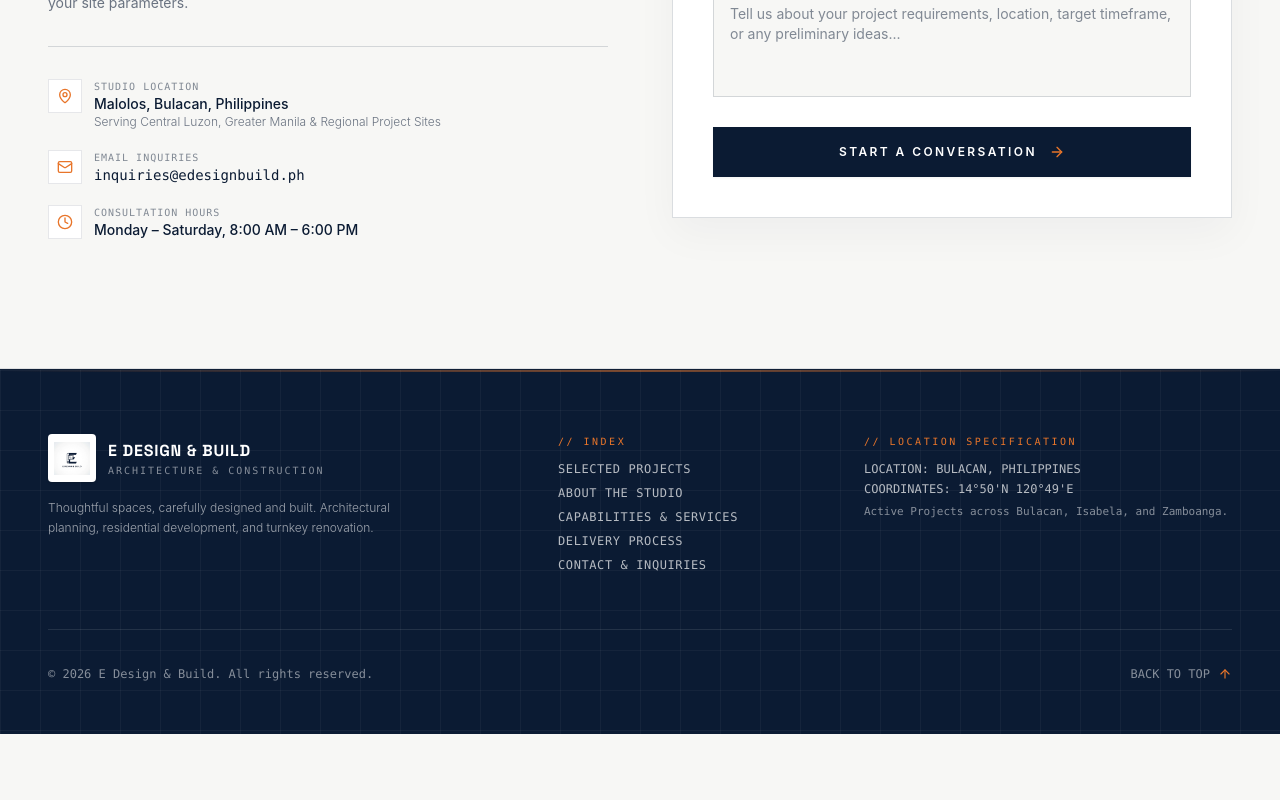
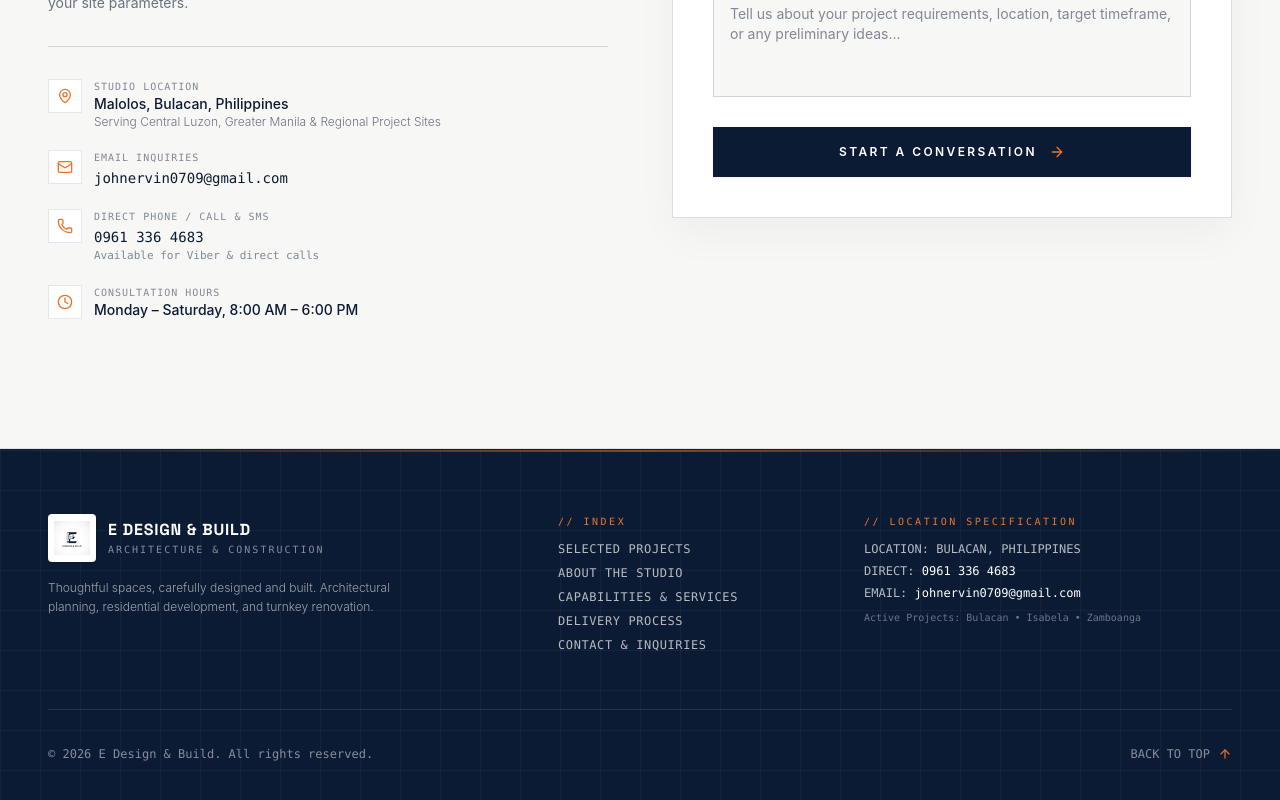
Before and after one commit to jhamir-web/EBD-portfolio, a React (Vite) app: page / in a window 1280 px wide. Shown: the part 8309-9109 px from the top of the page. Before the commit the page ends 9043 px from the top, so only its background shows below. Built offline with nearby package versions, Linux system fonts and the light colour scheme.

Commit message:
Update contact details to johnervin0709@gmail.com and 09613364683 with automated email handling

```diff
--- a/src/components/Contact.jsx
+++ b/src/components/Contact.jsx
@@ -12,14 +12,84 @@ export default function Contact({ prefilledProject = '' }) {
 
   const [submitted, setSubmitted] = useState(false);
   const [loading, setLoading] = useState(false);
+  const [errorMsg, setErrorMsg] = useState('');
 
-  const handleSubmit = (e) => {
+  const handleSubmit = async (e) => {
     e.preventDefault();
     setLoading(true);
-    setTimeout(() => {
+    setErrorMsg('');
+
+    const web3FormsKey = import.meta.env.VITE_WEB3FORMS_KEY;
+    const customEndpoint = import.meta.env.VITE_CONTACT_FORM_ENDPOINT;
+
+    try {
+      if (web3FormsKey) {
+        // Submit via Web3Forms (Sends directly to johnervin0709@gmail.com)
+        const response = await fetch('https://api.web3forms.com/submit', {
+          method: 'POST',
+          headers: {
+            'Content-Type': 'application/json',
+            Accept: 'application/json'
+          },
+          body: JSON.stringify({
+            access_key: web3FormsKey,
+            subject: `[E Design & Build] Project Inquiry from ${formData.name}`,
+            from_name: formData.name,
+            to_email: 'johnervin0709@gmail.com',
+            name: formData.name,
+            email: formData.email,
+            phone: formData.phone || 'Not provided',
+            project_type: formData.projectType,
+            message: formData.message
+          })
+        });
+
+        const result = await response.json();
+        if (result.success) {
+          setSubmitted(true);
+        } else {
+          throw new Error(result.message || 'Submission failed');
+        }
+      } else if (customEndpoint) {
+        // Submit via custom backend API
+        const response = await fetch(customEndpoint, {
+          method: 'POST',
+          headers: { 'Content-Type': 'application/json' },
+          body: JSON.stringify(formData)
+        });
+        if (response.ok) {
+          setSubmitted(true);
+        } else {
+          throw new Error('Server returned an error');
+        }
+      } else {
+        // Fallback: Open pre-composed email directly in user's email client
+        const subject = encodeURIComponent(`Project Inquiry: ${formData.projectType} — ${formData.name}`);
+        const body = encodeURIComponent(
+          `Hello E Design & Build,\n\n` +
+          `I would like to inquire about a project.\n\n` +
+          `Name: ${formData.name}\n` +
+          `Email: ${formData.email}\n` +
+          `Phone: ${formData.phone || 'N/A'}\n` +
+          `Project Typology: ${formData.projectType}\n\n` +
+          `Project Details:\n${formData.message}\n`
+        );
+
+        window.open(`mailto:johnervin0709@gmail.com?subject=${subject}&body=${body}`, '_blank');
+        setSubmitted(true);
+      }
+    } catch (err) {
+      console.error('Contact submission error:', err);
+      // Fallback to mailto on network error
+      const subject = encodeURIComponent(`Project Inquiry: ${formData.projectType} — ${formData.name}`);
+      const body = encodeURIComponent(
+        `Name: ${formData.name}\nEmail: ${formData.email}\nPhone: ${formData.phone}\n\n${formData.message}`
+      );
+      window.open(`mailto:johnervin0709@gmail.com?subject=${subject}&body=${body}`, '_blank');
+      setSubmitted(true);
+    } finally {
       setLoading(false);
-      setSubmitted(true);
-    }, 600);
+    }
   };
 
   const projectTypes = [
@@ -88,8 +158,31 @@ export default function Contact({ prefilledProject = '' }) {
                   <div className="text-[10px] font-mono uppercase tracking-widest text-[#0B1B33]/50">
                     EMAIL INQUIRIES
                   </div>
-                  <div className="text-sm font-medium text-[#0B1B33] font-mono">
-                    inquiries@edesignbuild.ph
+                  <a
+                    href="mailto:johnervin0709@gmail.com"
+                    className="text-sm font-medium text-[#0B1B33] font-mono hover:text-[#E8752A] transition-colors"
+                  >
+                    johnervin0709@gmail.com
+                  </a>
+                </div>
+              </div>
+
+              <div className="flex items-start gap-3">
+                <div className="p-2 bg-white border border-[#0B1B33]/10 text-[#E8752A]">
+                  <Phone className="w-4 h-4" />
+                </div>
+                <div>
+                  <div className="text-[10px] font-mono uppercase tracking-widest text-[#0B1B33]/50">
+                    DIRECT PHONE / CALL & SMS
+                  </div>
+                  <a
+                    href="tel:09613364683"
+                    className="text-sm font-medium text-[#0B1B33] font-mono hover:text-[#E8752A] transition-colors"
+                  >
+                    0961 336 4683
+                  </a>
+                  <div className="text-[11px] text-[#0B1B33]/50 font-mono">
+                    Available for Viber & direct calls
                   </div>
                 </div>
               </div>
--- a/src/components/Footer.jsx
+++ b/src/components/Footer.jsx
@@ -77,11 +77,16 @@ export default function Footer() {
             <div className="text-[10px] font-mono uppercase tracking-[0.25em] text-[#E8752A]">
               // LOCATION SPECIFICATION
             </div>
-            <div className="text-xs font-mono text-white/70 space-y-1">
+            <div className="text-xs font-mono text-white/70 space-y-1.5">
               <div>LOCATION: BULACAN, PHILIPPINES</div>
-              <div>COORDINATES: 14°50'N 120°49'E</div>
-              <div className="text-white/50 text-[11px] pt-1">
-                Active Projects across Bulacan, Isabela, and Zamboanga.
+              <div>
+                DIRECT: <a href="tel:09613364683" className="text-white hover:text-[#E8752A] transition-colors">0961 336 4683</a>
+              </div>
+              <div>
+                EMAIL: <a href="mailto:johnervin0709@gmail.com" className="text-white hover:text-[#E8752A] transition-colors">johnervin0709@gmail.com</a>
+              </div>
+              <div className="text-white/40 text-[10px] pt-1">
+                Active Projects: Bulacan • Isabela • Zamboanga
               </div>
             </div>
           </div>
```
Also changed, not shown: 1 other file (tests, documents, lock files or other folders).
